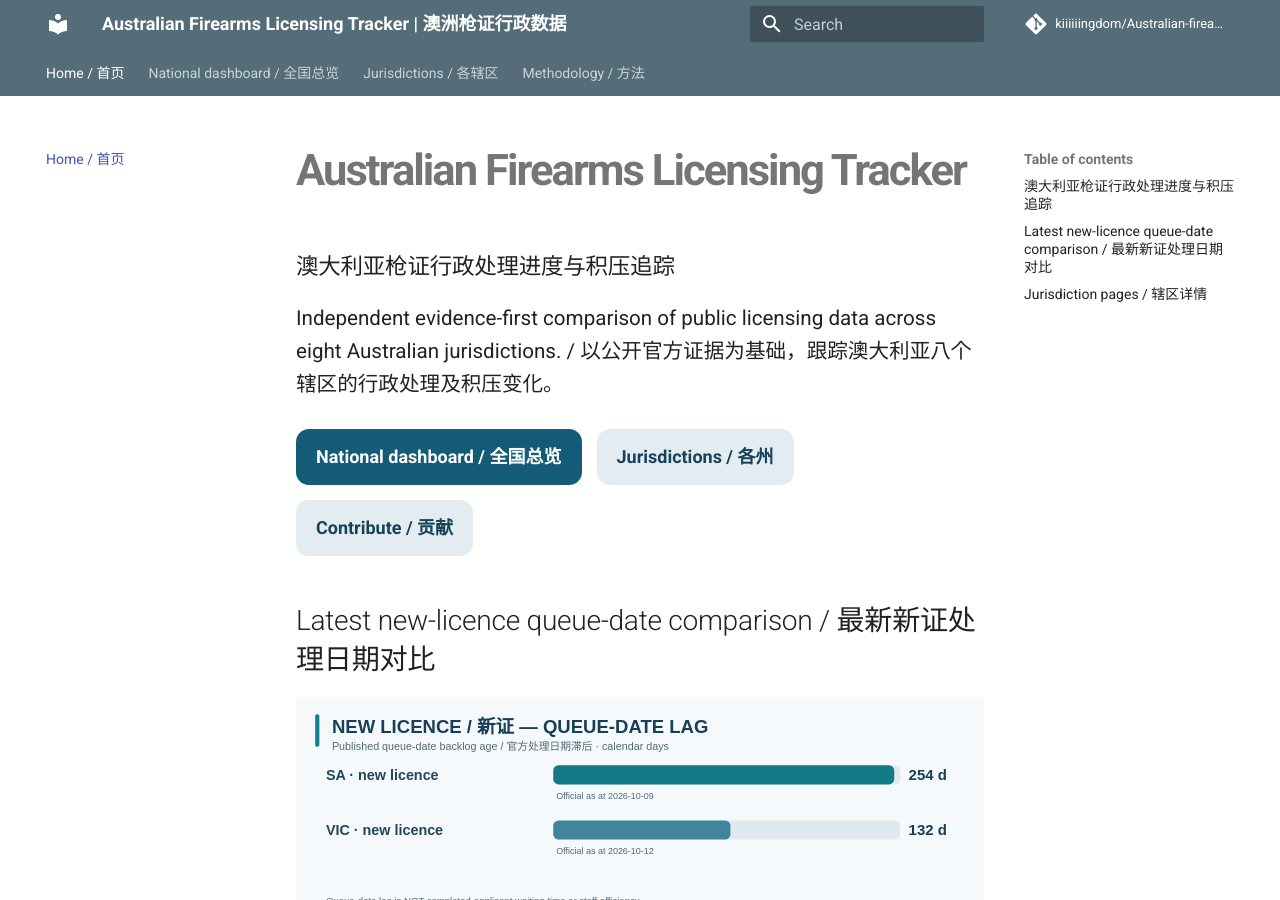
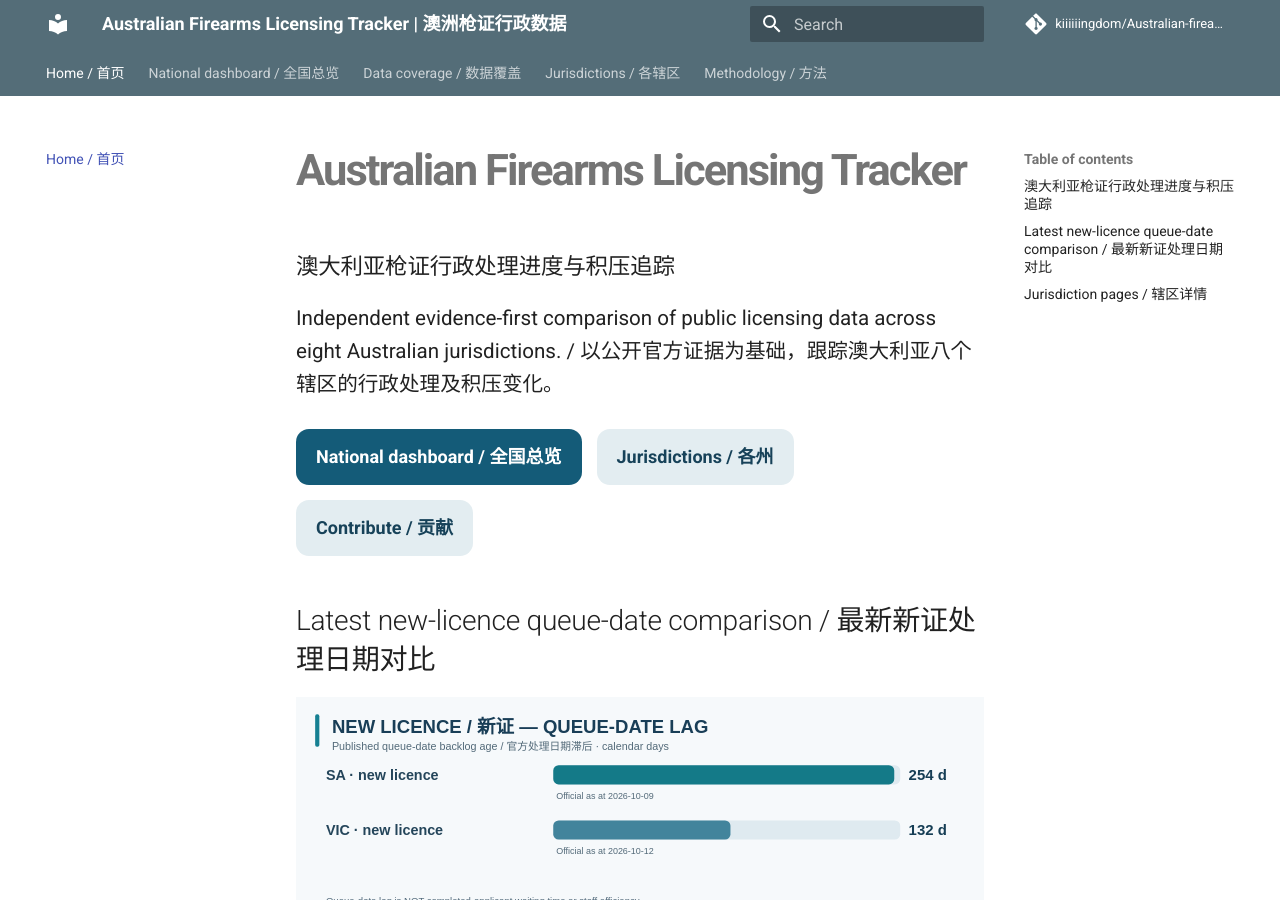
Before and after one commit to kiiiiiingdom/Australian-firearms-licensing-backlog-tracker, an MkDocs documentation site: the page built from docs/index.md, in a window 1280 px wide and 900 px high. Built offline with MkDocs 1.6.1 and Material for MkDocs 9.7.7, drawn with Linux system fonts in a browser that asks for light colours; comment, search, counter and statistics services are not loaded.

Commit message:
site: add coverage matrix navigation and progressive filter script

```diff
--- a/mkdocs.yml
+++ b/mkdocs.yml
@@ -31,9 +31,11 @@
 extra_javascript:
   - assets/benchmark.js
   - assets/history.js
+  - assets/coverage.js
 nav:
   - Home / 首页: index.md
   - National dashboard / 全国总览: overview.md
+  - Data coverage / 数据覆盖: coverage.md
   - Jurisdictions / 各辖区:
       - SA · South Australia: jurisdictions/SA.md
       - VIC · Victoria: jurisdictions/VIC.md
```
